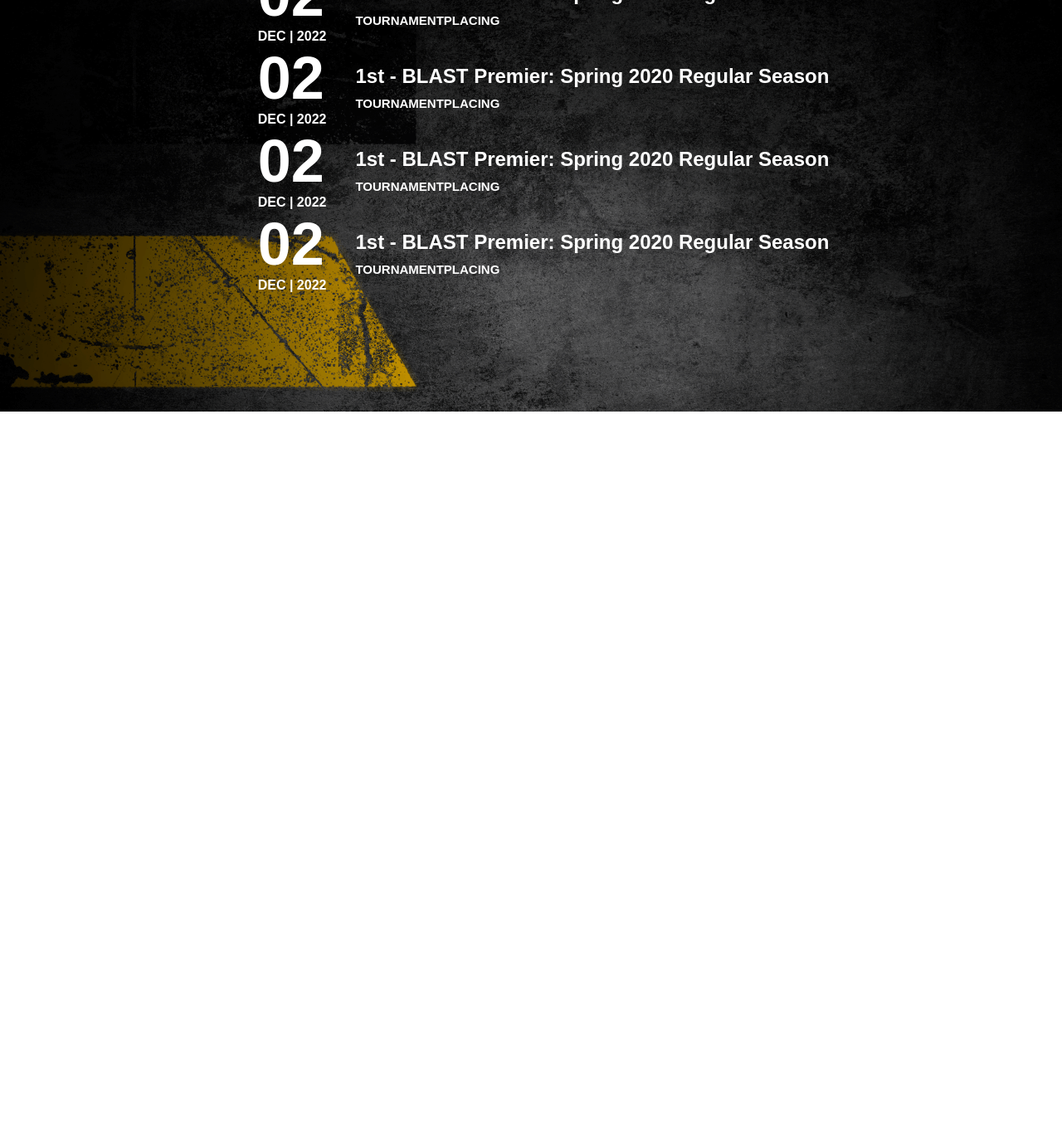
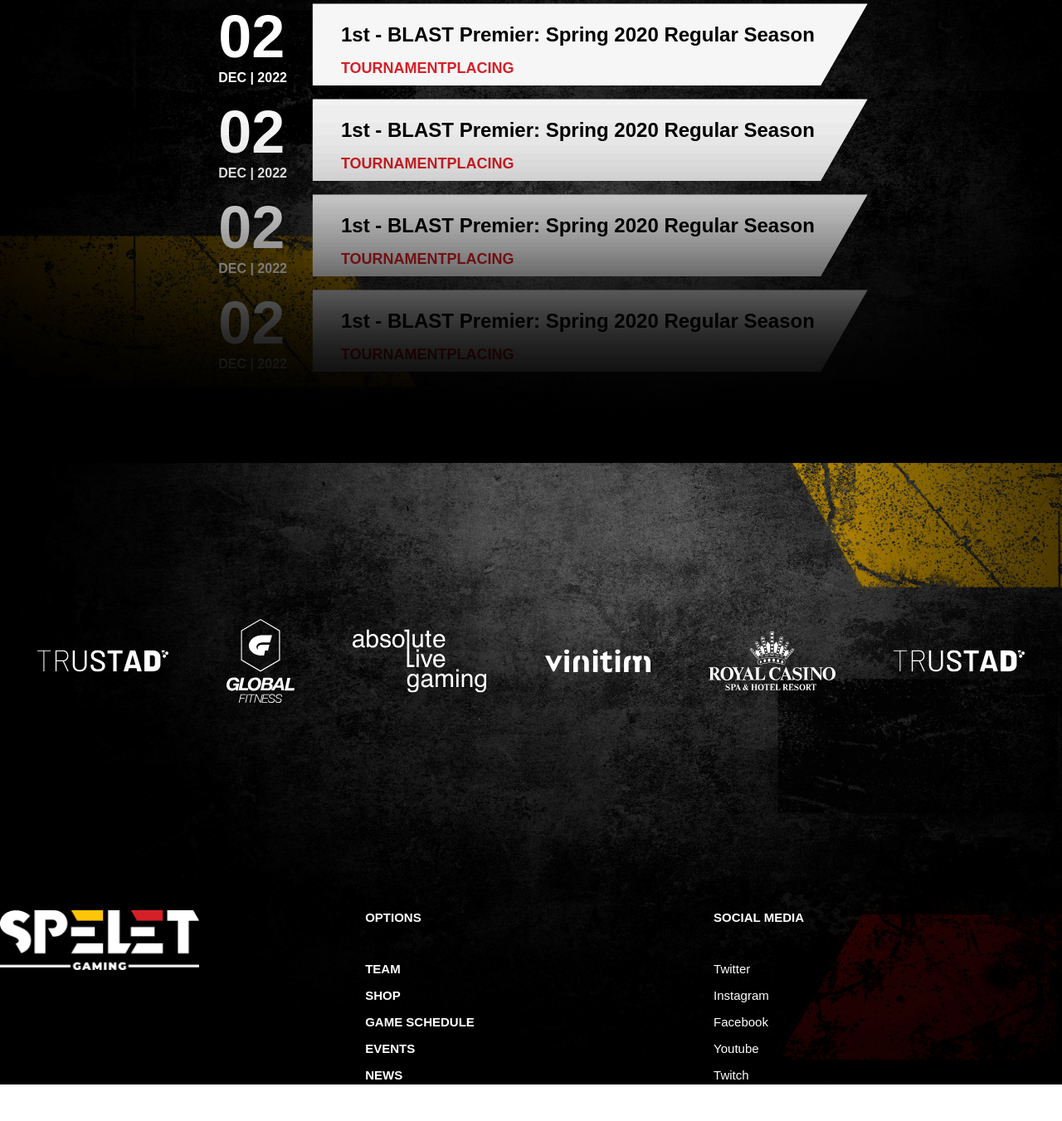
Before and after one commit to mambetov90/gaming-family, a website: page team.html in a window 1280 px wide. Shown: the part 2863-4214 px from the top of the page at 83% size. Before the commit the page ends 3359 px from the top, so only its background shows below. Drawn offline with Linux system fonts and the light colour scheme.

Commit message:
timeline done and partners wip

```diff
--- a/scss/_variables.scss
+++ b/scss/_variables.scss
@@ -2,6 +2,7 @@
   --cWhite: #ffffff;
   --cGray: #6f6f6f;
   --cRed: #d62027;
+  --cBlack: #000000;
 
   --sFontBody: 18px;
   --sFontSmall: 15px;
--- /dev/null
+++ b/scss/partners.scss
@@ -0,0 +1,38 @@
+.partners-block {
+  position: relative;
+  background: url(../images/partners-bg.png) no-repeat;
+  background-size: cover;
+  height: 811px;
+}
+.labels-block {
+  margin-top: 250px;
+  display: flex;
+  flex-wrap: wrap;
+  padding: 0 10px;
+}
+.menu__logo {
+  margin-right: 200px;
+}
+.menu__block_col {
+  display: block;
+  width: 33.3333%;
+  color: var(--cWhite);
+}
+.menu__title {
+  display: block;
+  margin-bottom: 45px;
+  font-weight: 700;
+  font-size: var(--sFontSmall);
+  text-transform: uppercase;
+}
+.menu__item {
+  display: block;
+  padding-bottom: 15px;
+  font-weight: 700;
+  font-size: var(--sFontSmall);
+  text-transform: uppercase;
+}
+.social-media {
+  text-transform: capitalize;
+  font-weight: 500;
+}
--- a/scss/style.scss
+++ b/scss/style.scss
@@ -12,3 +12,4 @@
 @import "team.scss";
 @import "players.scss";
 @import "timeline.scss";
+@import "partners.scss";
--- a/scss/timeline.scss
+++ b/scss/timeline.scss
@@ -35,14 +35,18 @@
   left: 50%;
   transform: translate(-50%, -50%);
 }
-
+.timeline-schedule {
+  margin-top: 50px;
+  position: relative;
+}
 .timeline-schedule__info {
   color: var(--cWhite);
   display: flex;
   justify-content: center;
+  margin-bottom: 15px;
 }
 .timeline-schedule__info_date {
-  padding-left: 30px;
+  padding: 0 30px;
 }
 .timeline-schedule__info_day {
   display: flex;
@@ -54,19 +58,29 @@
   font-size: var(--sFontMedium);
 }
 .timeline-schedule__info_title {
-  padding: 25px 0px 0px 35px;
+  background: url(../images/timeline-rectangle.svg) no-repeat;
+  background-size: cover;
+  padding: 25px 65px 0px 35px;
   align-items: center;
   justify-content: left;
 }
 .timeline-schedule__info_text {
-  padding-bottom: 10px;
   font-weight: 900;
-  font-size: var(--sFontHuge);
+  font-size: 24px;
+  color: var(--cBlack);
+  margin-bottom: 10px;
 }
 .timeline-schedule__info_location {
-  font-weight: 700;
-  font-size: var(--sFontSmall);
-}
-.timeline-schedule__info_location span {
+  font-weight: 600;
+  font-size: 18px;
+  line-height: 1.8;
   color: var(--cRed);
 }
+.timeline__img_shadow-bg {
+  width: 100%;
+  position: absolute;
+  top: 80%;
+  left: 50%;
+  transform: translate(-50%, -50%);
+  z-index: 1;
+}
--- a/team.html
+++ b/team.html
@@ -193,6 +193,58 @@
           </div>
         </div>
       </div>
+      <img
+        class="timeline__img_shadow-bg"
+        src="./images/timeline-shadow-bg.png"
+        alt=""
+      />
+      <img
+        class="timeline__img_shadow-bg"
+        src="./images/timeline-shadow-bg.png"
+        alt=""
+      />
+      <img
+        class="timeline__img_shadow-bg"
+        src="./images/timeline-shadow-bg.png"
+        alt=""
+      />
+      <img
+        class="timeline__img_shadow-bg"
+        src="./images/timeline-shadow-bg.png"
+        alt=""
+      />
+    </div>
+    <div class="partners-block">
+      <div class="labels-block">
+        <img src="./images/trustad.svg" alt="trustad" />
+        <img src="./images/global-fit.svg" alt="global-fit" />
+        <img src="./images/live-gaming.svg" alt="absolute-live-gaming" />
+        <img src="./images/vinitim.svg" alt="vinitim" />
+        <img src="./images/royal-casino.svg" alt="royal-casino" />
+        <img src="./images/trustad.svg" alt="trustad" />
+      </div>
+      <div class="menu__block">
+        <div class="menu__logo">
+          <img src="./images/header-logo.png" alt="spelet-gaming" />
+        </div>
+        <div class="menu__block_col">
+          <div class="menu__title">Options</div>
+          <div class="menu__item">Team</div>
+          <div class="menu__item">shop</div>
+          <div class="menu__item">Game schedule</div>
+          <div class="menu__item">Events</div>
+          <div class="menu__item">News</div>
+        </div>
+        <div class="menu__block_col">
+          <div class="menu__title">Social media</div>
+          <div class="menu__item social-media">Twitter</div>
+          <div class="menu__item social-media">instagram</div>
+          <div class="menu__item social-media">Facebook</div>
+          <div class="menu__item social-media">Youtube</div>
+          <div class="menu__item social-media">Twitch</div>
+          <div class="menu__item social-media">TikTok</div>
+        </div>
+      </div>
     </div>
   </body>
 </html>
```
Also changed, not shown: images/partners-bg.png (added), images/timeline-rectangle.svg (added), images/timeline-shadow-bg.png (added), scss/partners.css (added), scss/style.css, scss/timeline.css.
